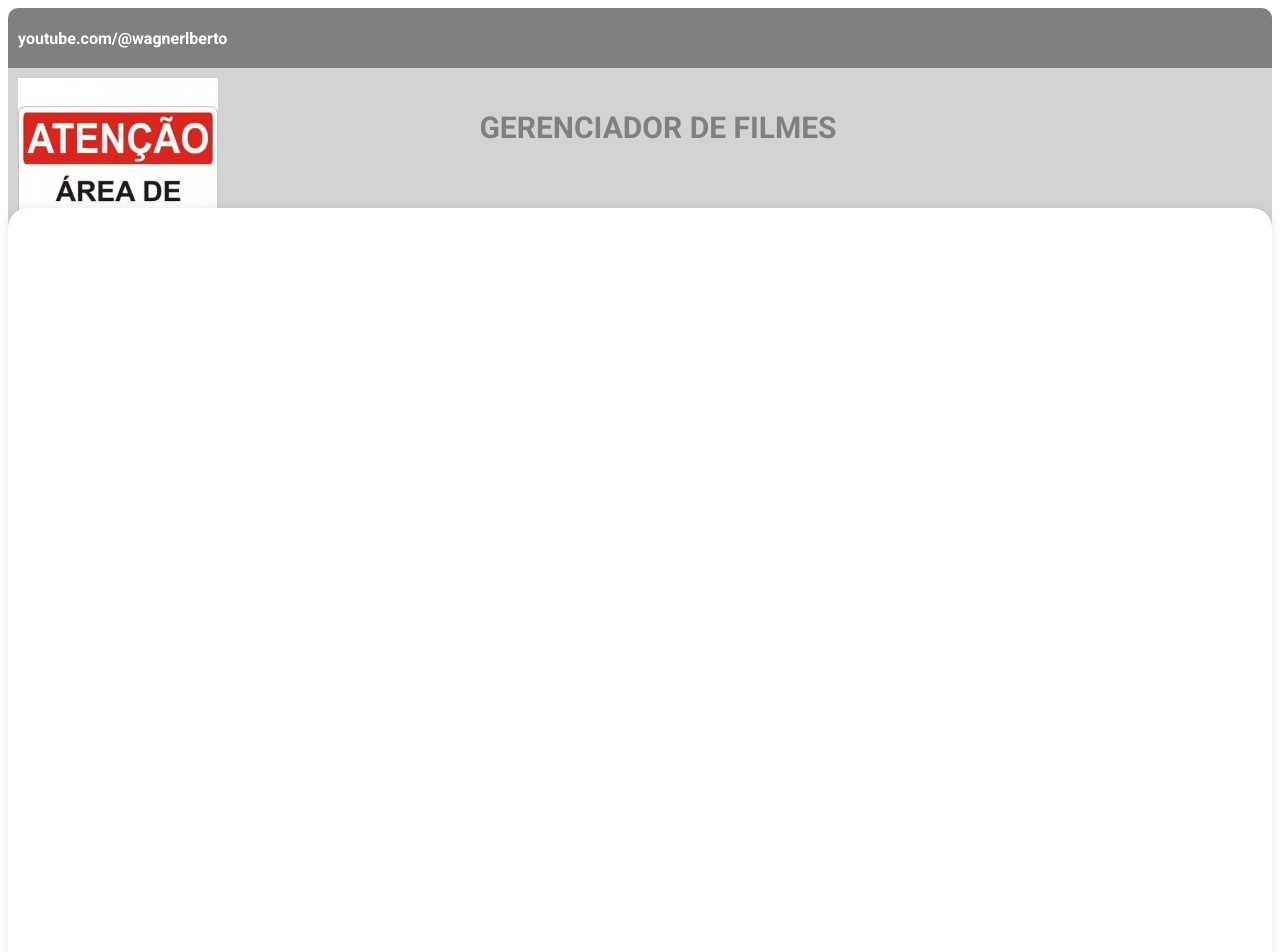
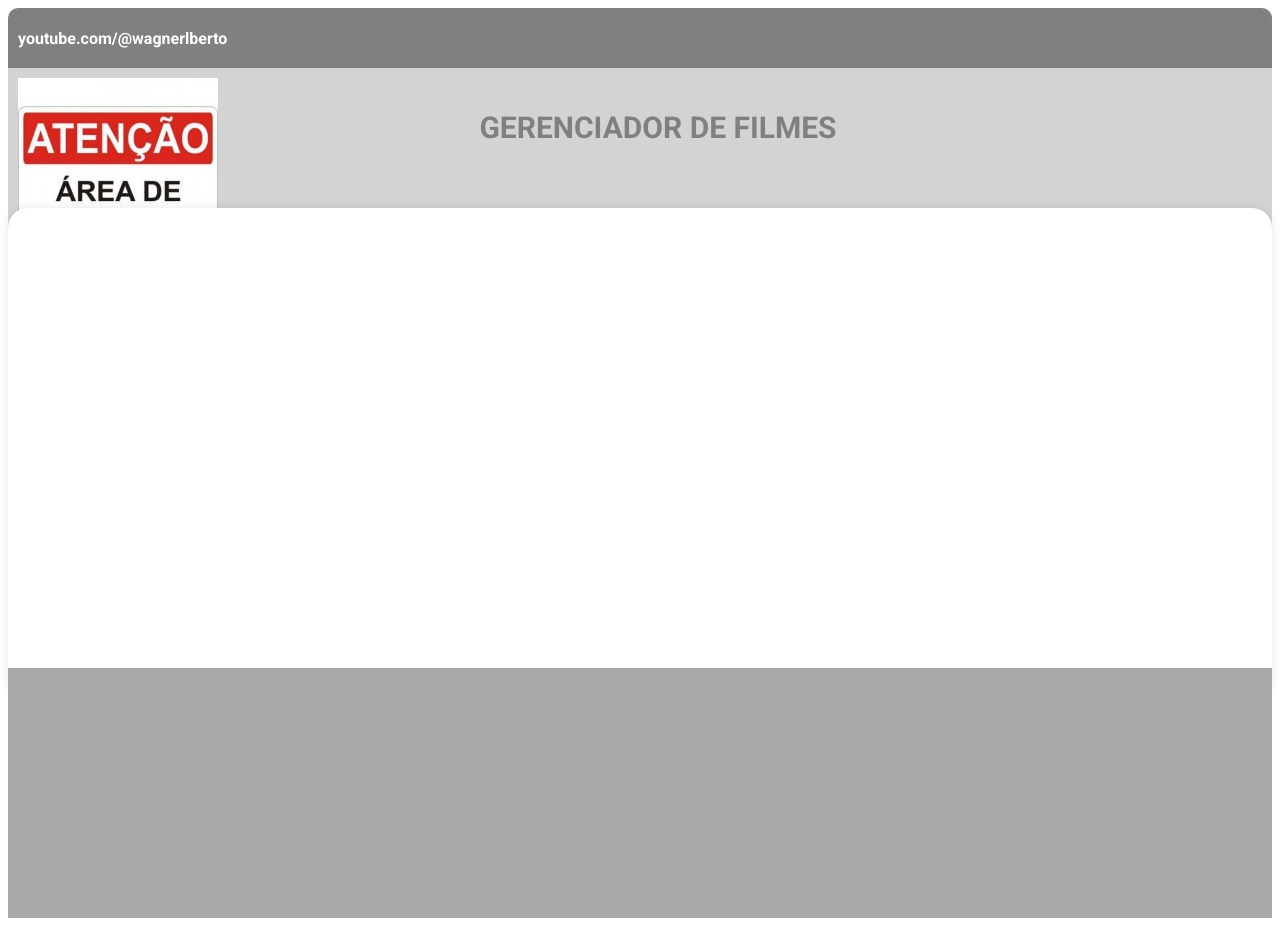
Before and after one commit to wagnerlberto/gerenciador-filmes-react, a React (Create React App) app: page / in a window 1280 px wide. Shown: the top 952 px of the page. After the commit the page ends 926 px from the top, so only its background shows below. Built offline with nearby package versions, Linux system fonts and the light colour scheme.

Commit message:
Criação do footer e mainfooter

```diff
--- a/src/App.jsx
+++ b/src/App.jsx
@@ -1,3 +1,4 @@
+import { Footer } from "./components/footer";
 import { Mainbody } from "./components/mainbody";
 import { Topbanner } from "./components/topbanner";
 import { Topbar } from "./components/topbar";
@@ -9,6 +10,7 @@
       <Topbar />
       <Topbanner />
       <Mainbody />
+      <Footer />
     </>
   );
 }
--- /dev/null
+++ b/src/components/footer/index.jsx
@@ -0,0 +1,11 @@
+import "./style.css";
+
+export function Footer() {
+  return (
+    <div className="mainfooter">
+      <div className="footer">
+
+      </div>
+    </div>
+  );
+}
--- /dev/null
+++ b/src/components/footer/style.css
@@ -0,0 +1,11 @@
+div.footer{
+  height: 150px;
+  background-color: darkgray;
+  position:relative;
+  top: -100px;
+}
+
+div.mainfooter{
+  height: 150px;
+  background-color: darkgray;
+}
--- a/src/components/mainbody/style.css
+++ b/src/components/mainbody/style.css
@@ -1,6 +1,6 @@
 div.mainbody {
   background-color: white;
-  height: 800px;
+  min-height: 450px;
   box-shadow: 0px 0px 10px rgba(0, 0, 0, 0.1);
   max-width: 1337px;
   margin: auto;
```
